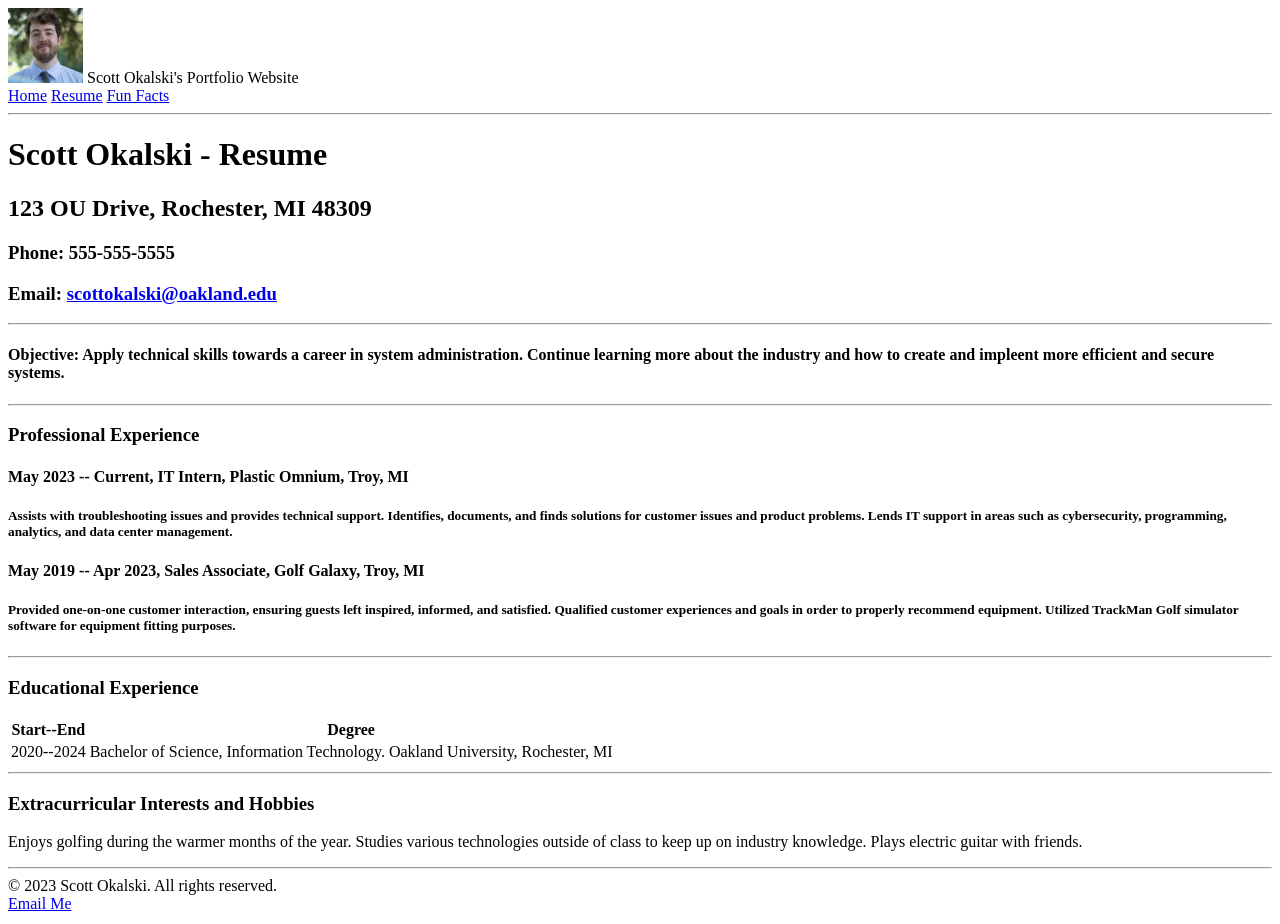
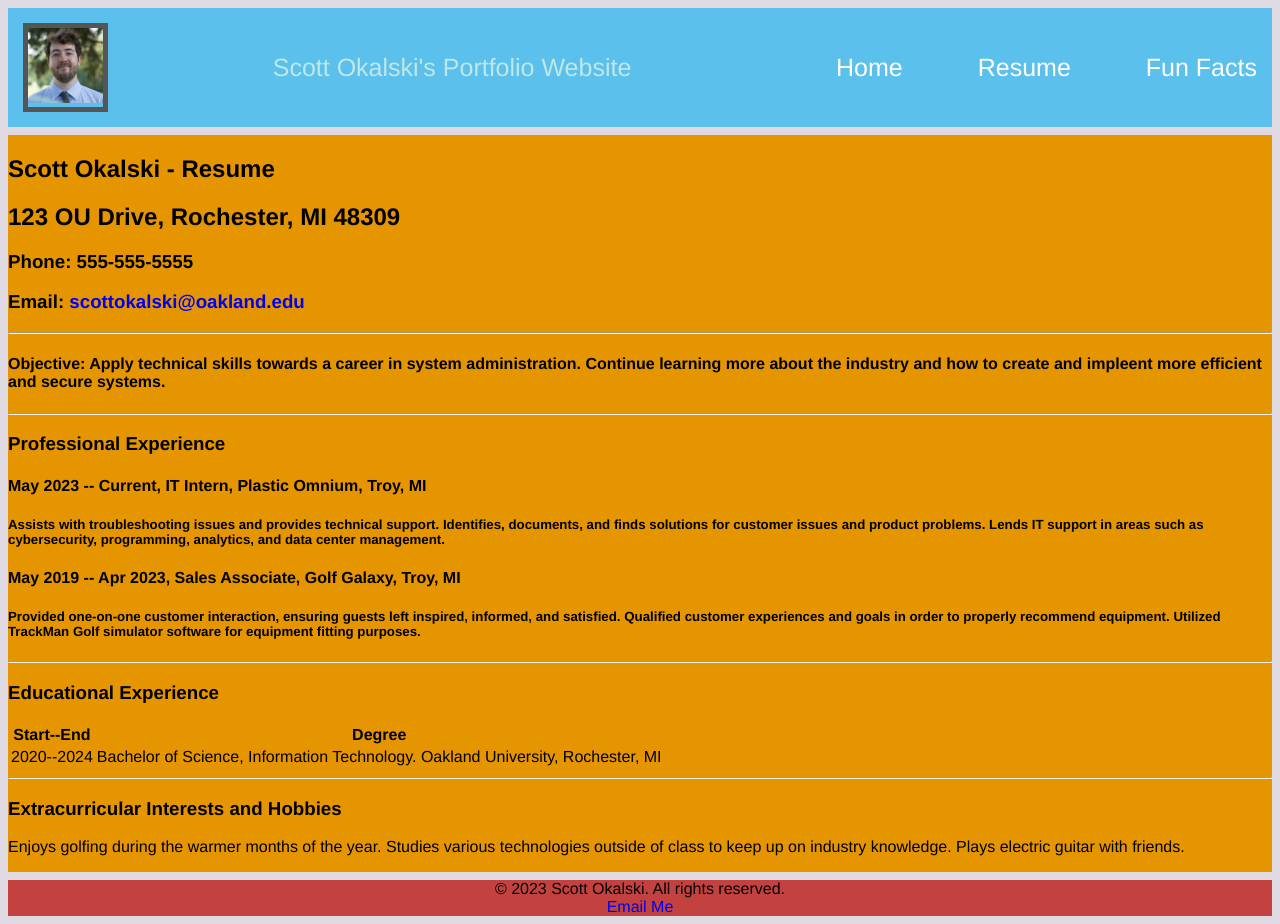
Before and after one commit to s-okal/s-okal.github.io, a plain HTML site: page html/resume.html in a window 1280 px wide. Drawn offline with Linux system fonts and the light colour scheme.

Commit message:
Added CSS styling to each page. More animations, grid layout, etc.

```diff
--- a/css/style.css
+++ b/css/style.css
@@ -1,5 +1,6 @@
 /* Used layout.bradwoods.io/customize for the foundation of this CSS template */
-
+/* layout  has header, main, and footer sections in a grid, similar to previous HTML site. Check further in this file for
+    section-specific styling. */
 .layout {
   display: grid;
   grid:
@@ -15,6 +16,7 @@ body {
   background-color: #dfd9e2;
 }
 span {
+  font-size: 25px;
   animation: myAnim 2s ease 0s 1 normal forwards;
 }
 
@@ -33,13 +35,15 @@ span {
 }
 /* example of psuedo class usage in css */
 
+/* from class exampe but chaged some attributes */
 .menu li:hover {
-  background-color: #4c9e9e;
+  background-color: #176767;
   border-radius: 5px;
   /* example of css transition */
   transition: 0.3s ease;
 }
 
+/* Used for quote on homepage */
 .quote {
   width: auto;
   text-align: center;
@@ -54,6 +58,7 @@ span {
     "Lucida Sans", Arial, sans-serif;
 }
 
+/* Using id of container to apply animation */
 #progressToDegreeContainer {
   animation: shakeHorizontal 1s linear 0s 5 normal forwards;
 }
@@ -70,16 +75,22 @@ a {
 .menu {
   display: flex;
   gap: 3em;
-  font-size: 18px;
+  font-size: 25px;
 }
 
 .pics {
-  border-radius: 0ch;
+  border: 5px solid #555;
+}
+
+.pics:hover {
+  animation: picHover 2s ease 0s 1 normal forwards;
 }
 
 .header {
   grid-area: header;
 }
+
+/* background colors for main and footer sections */
 .main {
   grid-area: main;
   background-color: #e59500;
@@ -101,6 +112,7 @@ input[type="checkbox"] {
   user-select: none;
 }
 
+/* This was taken from the in-class demo of implementing a hamburger for smaller windows */
 /* responsive design using css media queries */
 @media (max-width: 768px) {
   .menu {
@@ -128,8 +140,39 @@ input[type="checkbox"] {
   }
 }
 
-/* Generated from https://webcode.tools/generators/css/keyframe-animation?utm_content=cmp-true */
+/* ANIMATIONS generated from https://webcode.tools/generators/css/keyframe-animation?utm_content=cmp-true */
+
+/* This animation is used for items with the span tag (website title in navbar) */
 @keyframes myAnim {
+  0%,
+  100% {
+    transform: translateY(0);
+  }
+
+  10%,
+  30%,
+  50%,
+  70% {
+    transform: translateY(-8px);
+  }
+
+  20%,
+  40%,
+  60% {
+    transform: translateY(8px);
+  }
+
+  80% {
+    transform: translateY(6.4px);
+  }
+
+  90% {
+    transform: translateY(-6.4px);
+  }
+}
+
+/* animation for progress bar on home page */
+@keyframes shakeHorizontal {
   0%,
   100% {
     transform: translateX(0);
@@ -157,30 +200,35 @@ input[type="checkbox"] {
   }
 }
 
-@keyframes shakeHorizontal {
+/* for hover psudoclass, to be used with pictures */
+@keyframes picHover {
   0%,
   100% {
-    transform: translateX(0);
+    transform: rotate(0deg);
+    transform-origin: 50% 50%;
   }
 
-  10%,
-  30%,
-  50%,
-  70% {
-    transform: translateX(-10px);
+  10% {
+    transform: rotate(8deg);
   }
 
   20%,
   40%,
   60% {
-    transform: translateX(10px);
+    transform: rotate(-10deg);
+  }
+
+  30%,
+  50%,
+  70% {
+    transform: rotate(10deg);
   }
 
   80% {
-    transform: translateX(8px);
+    transform: rotate(-8deg);
   }
 
   90% {
-    transform: translateX(-8px);
+    transform: rotate(8deg);
   }
 }
--- a/html/resume.html
+++ b/html/resume.html
@@ -3,39 +3,49 @@
   <head>
     <meta charset="UTF-8" />
     <meta name="viewport" content="width=device-width, initial-scale=1.0" />
+    <link rel="stylesheet" href="../css/style.css" />
     <title>Scott Okalski</title>
     <link rel="icon" type="image/x-icon" href="/img/favicon.png" />
   </head>
   <body>
-    <header id="page_header">
-      <div id="logoContainer">
+    <section class="layout">
+      <div class="header">
+        <nav class="navbar">
+          <!-- LOGO container-->
+          <div class="pics">
             <img
               src="/img/scottOkalski.jpg"
               alt="Photo of Scott Okalski"
               width="75"
               height="75"
             />
+          </div>
           <span>Scott Okalski's Portfolio Website</span>
+          <!-- Navigation menu container -->
+          <ul class="nav-links">
+            <!-- HAMBURGER menu icon and checkbox hack -->
+            <input type="checkbox" id="checkbox_toggle" />
+            <label for="checkbox_toggle" class="hamburger">&#9776;</label>
+
+            <!-- Write out the nav menu options -->
+            <div class="menu">
+              <li><a href="../index.html">Home</a></li>
+              <li><a href="./resume.html">Resume</a></li>
+              <li><a href="./funfacts.html">Fun Facts</a></li>
             </div>
-
-      <div id="navContainer">
-        <nav id="'navbar">
-          <a href="../index.html" class="navOption">Home</a>
-          <a href="./resume.html" class="navOption">Resume</a>
-          <a href="./funfacts.html" class="navOption">Fun Facts</a>
-          <!-- for spacing (divider line) -->
-          <hr />
+          </ul>
         </nav>
       </div>
-    </header>
-    <main>
+      <div class="main">
         <div id="resumeHeader">
           <h1>Scott Okalski - Resume</h1>
           <h2>123 OU Drive, Rochester, MI 48309</h2>
           <h3>Phone: 555-555-5555</h3>
           <h3>
             Email:
-          <a href="mailto:scottokalski@oakland.edu">scottokalski@oakland.edu</a>
+            <a href="mailto:scottokalski@oakland.edu"
+              >scottokalski@oakland.edu</a
+            >
           </h3>
           <hr />
         </div>
@@ -53,14 +63,16 @@
           <div id="workExperience1">
             <h4>May 2023 -- Current, IT Intern, Plastic Omnium, Troy, MI</h4>
             <h5>
-            Assists with troubleshooting issues and provides technical support.
-            Identifies, documents, and finds solutions for customer issues and
-            product problems. Lends IT support in areas such as cybersecurity,
-            programming, analytics, and data center management.
+              Assists with troubleshooting issues and provides technical
+              support. Identifies, documents, and finds solutions for customer
+              issues and product problems. Lends IT support in areas such as
+              cybersecurity, programming, analytics, and data center management.
             </h5>
           </div>
           <div id="workExperience2">
-          <h4>May 2019 -- Apr 2023, Sales Associate, Golf Galaxy, Troy, MI</h4>
+            <h4>
+              May 2019 -- Apr 2023, Sales Associate, Golf Galaxy, Troy, MI
+            </h4>
             <h5>
               Provided one-on-one customer interaction, ensuring guests left
               inspired, informed, and satisfied. Qualified customer experiences
@@ -86,8 +98,8 @@
               <tr>
                 <td>2020--2024</td>
                 <td>
-                Bachelor of Science, Information Technology. Oakland University,
-                Rochester, MI
+                  Bachelor of Science, Information Technology. Oakland
+                  University, Rochester, MI
                 </td>
               </tr>
             </tbody>
@@ -99,17 +111,18 @@
           <h3>Extracurricular Interests and Hobbies</h3>
           <p>
             Enjoys golfing during the warmer months of the year. Studies various
-          technologies outside of class to keep up on industry knowledge. Plays
-          electric guitar with friends.
+            technologies outside of class to keep up on industry knowledge.
+            Plays electric guitar with friends.
           </p>
         </div>
         <!-- end of page's main content-->
-    </main>
-    <footer>
+      </div>
+      <div class="footer">
         <!-- footer info found on every page -->
-      <hr />
+
         © 2023 Scott Okalski. All rights reserved.<br />
         <a href="mailto:scottokalski@oakland.edu">Email Me</a>
-    </footer>
+      </div>
+    </section>
   </body>
 </html>
```
Also changed, not shown: html/funfacts.html (+26 -16 lines), index.html (+5 -4 lines). Lines whose indentation alone changed are shown as unchanged.
